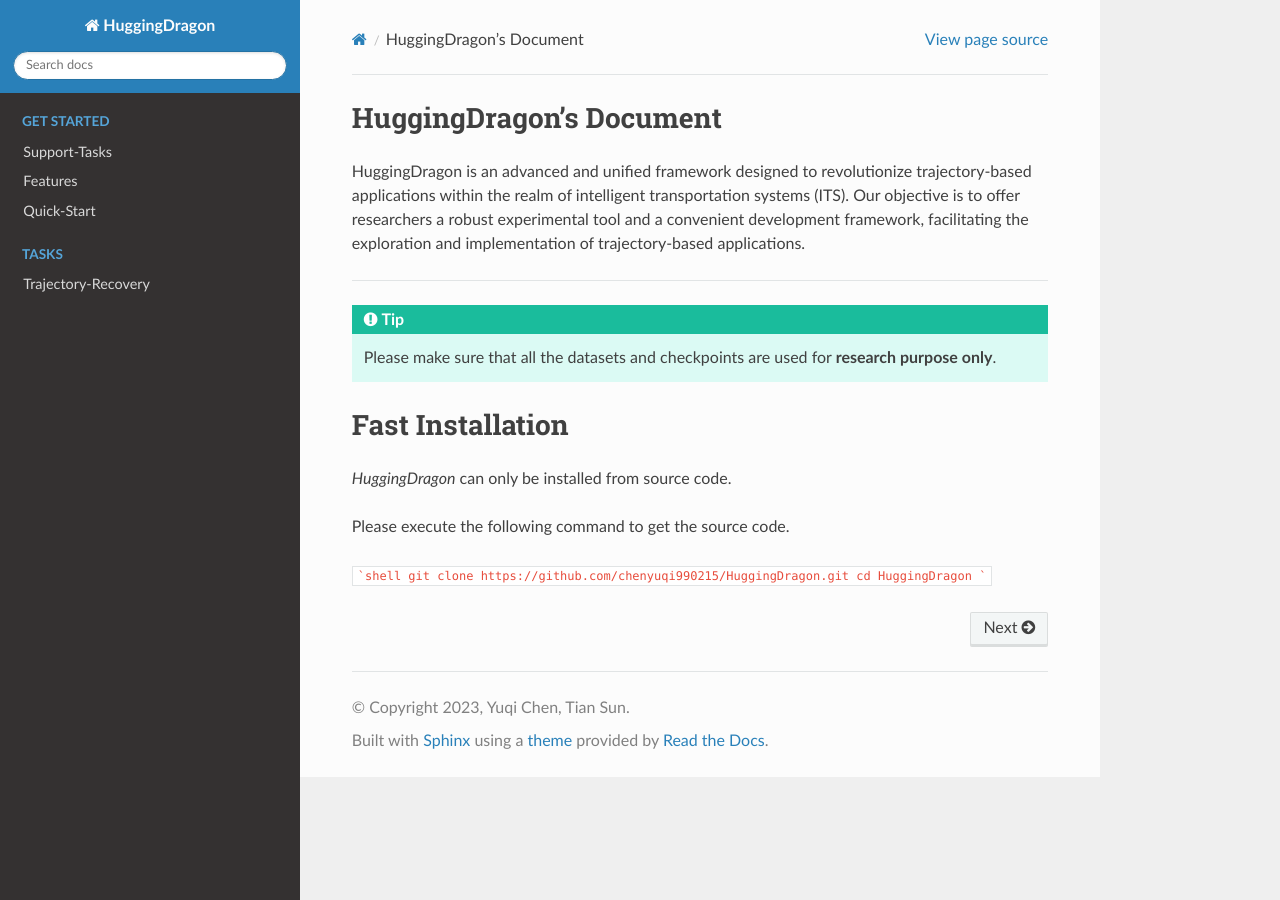
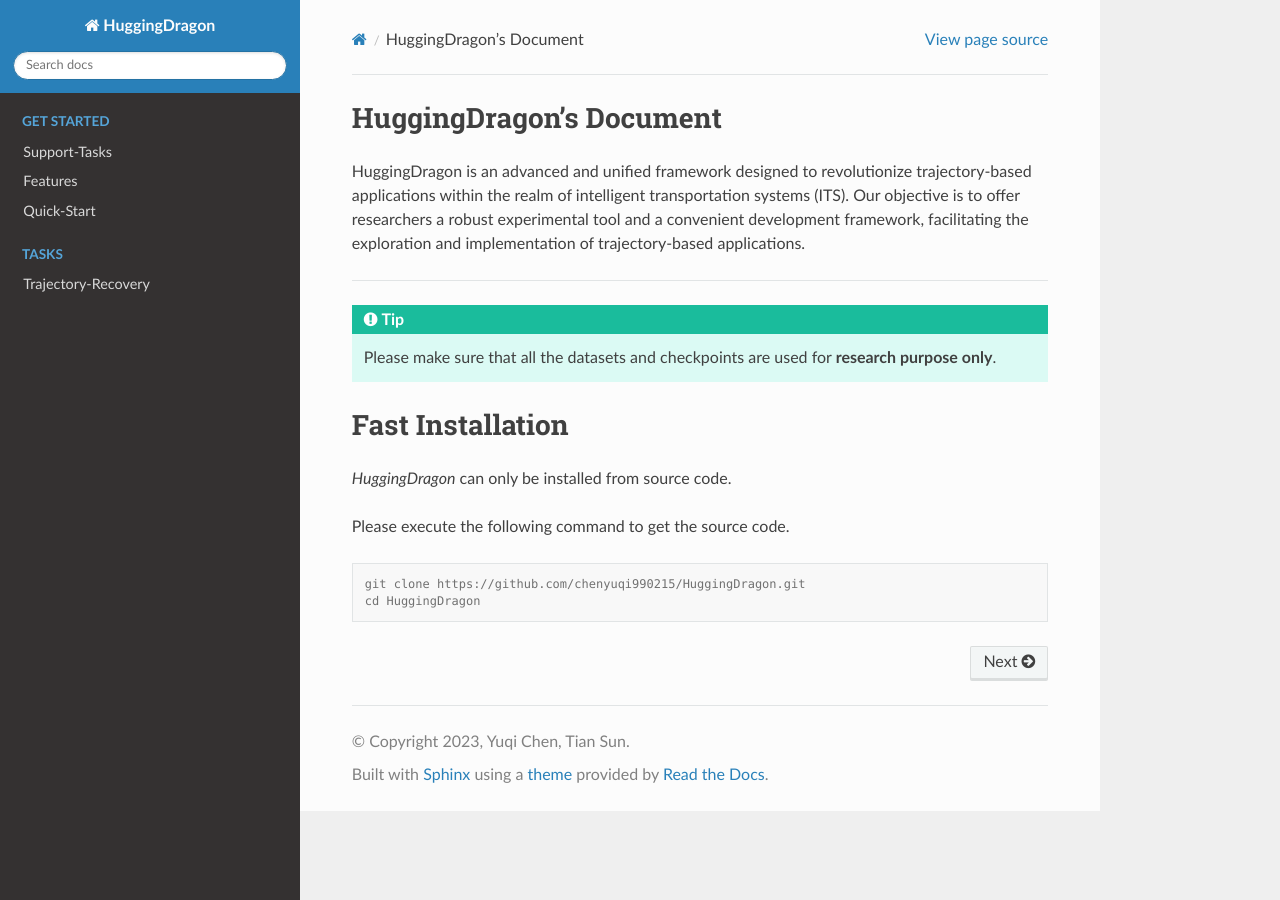
Before and after one commit to chenyuqi990215/HuggingDragon-Docs, a Sphinx documentation site: the page built from docs/source/index.rst, in a window 1280 px wide. Built offline with Sphinx 7.4.7 and the Read the Docs theme 2.0.0, drawn with Linux system fonts in a browser that asks for light colours.

Commit message:
add trajrec

````diff
--- a/docs/source/index.rst
+++ b/docs/source/index.rst
@@ -23,10 +23,10 @@ Fast Installation
 
 Please execute the following command to get the source code.
 
-```shell
-git clone https://github.com/chenyuqi990215/HuggingDragon.git
-cd HuggingDragon
-```
+.. code-block:: console
+
+   git clone https://github.com/chenyuqi990215/HuggingDragon.git
+   cd HuggingDragon
 
 .. toctree::
    :hidden:
````
Also changed, not shown: 5 other files.
